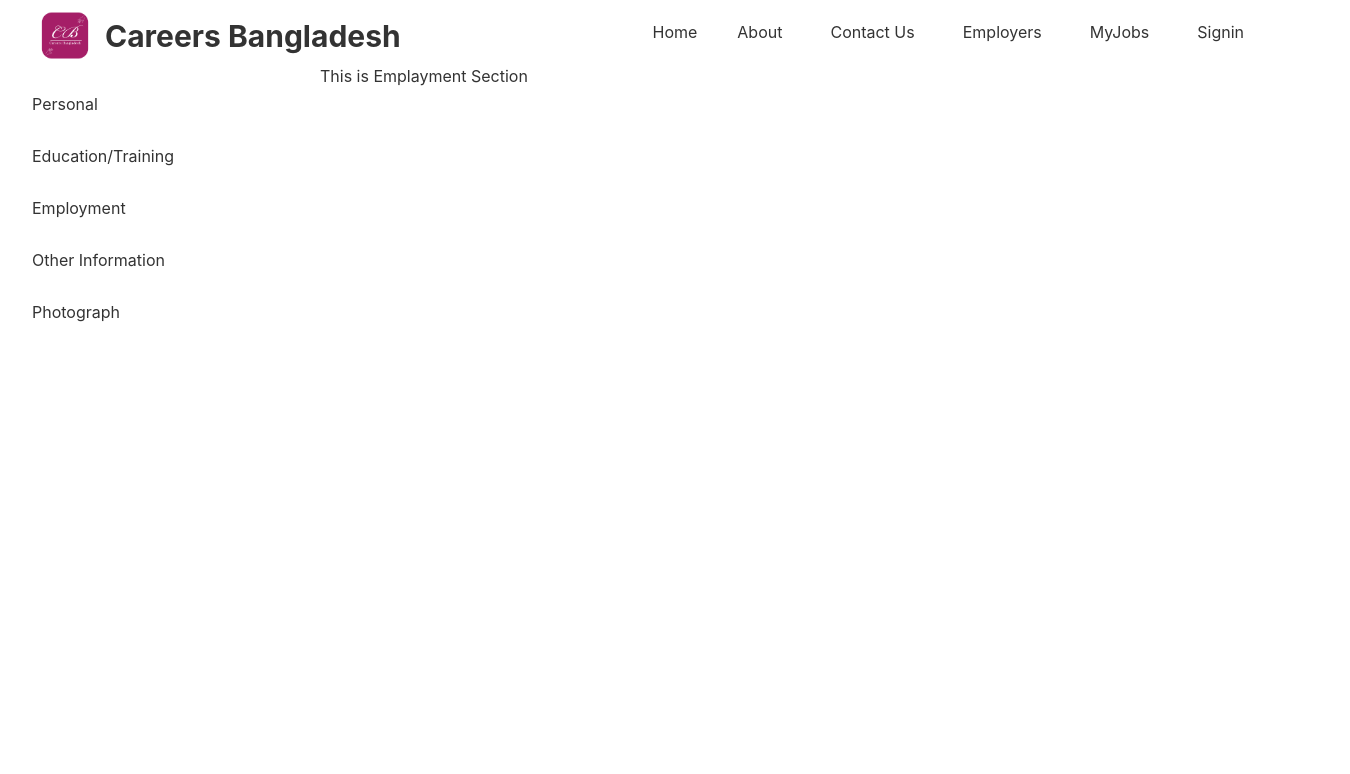
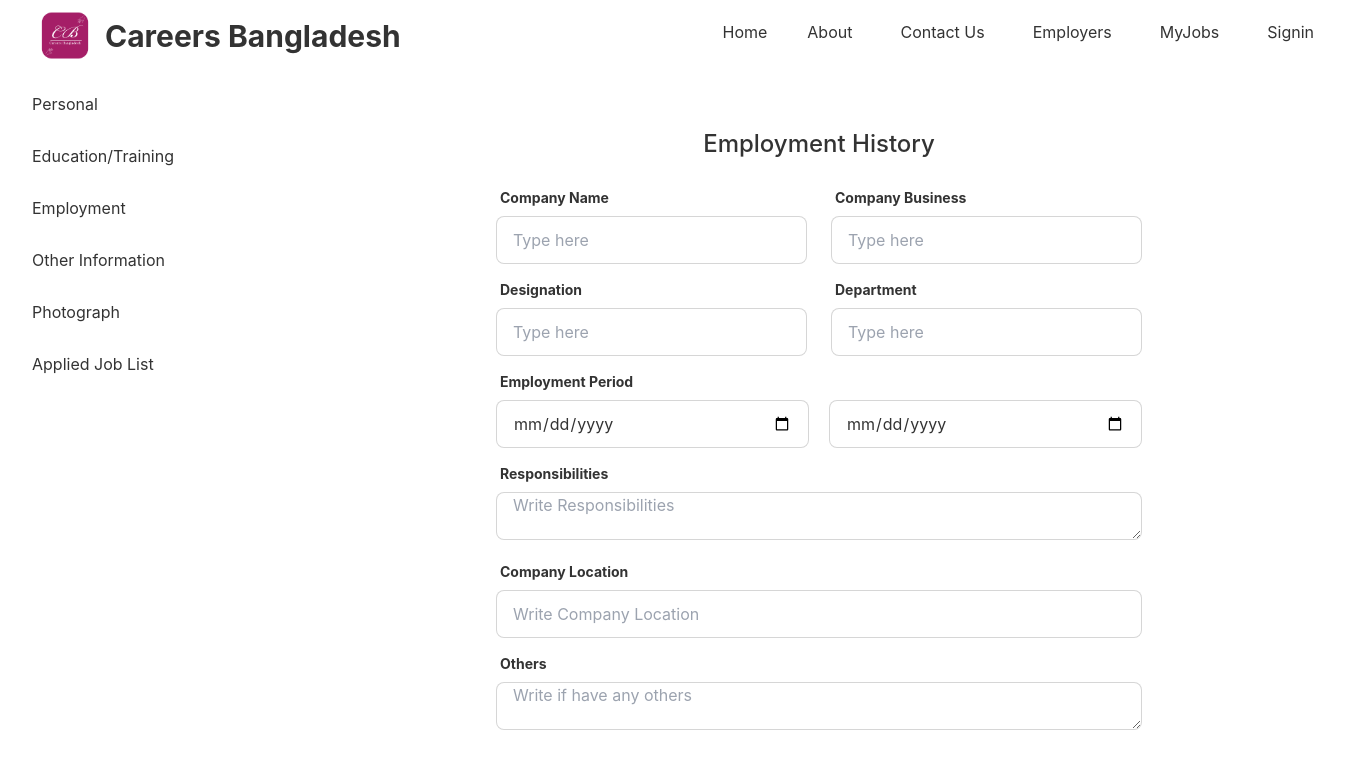
Before and after one commit to tuhinshuvra/carrierrs-bangladesh, a React (Create React App) app: page /dashboard/myjobs/employment in a window 1280 px wide. Shown: the top 774 px of the page, 1350 px wide, since content can reach past the window. Built offline with nearby package versions, Linux system fonts and the light colour scheme.

Commit message:
added employment history

```diff
--- a/src/Pages/Profile/Employers/EmployerDetails.js
+++ b/src/Pages/Profile/Employers/EmployerDetails.js
@@ -42,7 +42,7 @@ const EmployerDetails = () => {
                             <label className="label">
                                 <span className="label-text text-md font-bold ">Company Size</span>
                             </label>
-                            <select className="select select-bordered w-72 ">
+                            <select className="select select-bordered w-[303px] ">
                                 <option disabled selected>Select</option>
                                 <option value={0}>1-15 Employees</option>
                                 <option value={1}>16-50 Employees</option>
@@ -322,7 +322,7 @@ const EmployerDetails = () => {
                             <label className="label">
                                 <span className="label-text text-md font-bold ">District</span>
                             </label>
-                            <select className="select select-bordered w-72" name="district" id='district'>
+                            <select className="select select-bordered w-[303px]" name="district" id='district'>
                                 <option value="Bagerhat">Bagerhat</option>
                                 <option value="Bandarban">Bandarban</option>
                                 <option value="Barguna">Barguna</option>
@@ -393,7 +393,7 @@ const EmployerDetails = () => {
                             <label className="label">
                                 <span className="label-text text-md font-bold ">Thana</span>
                             </label>
-                            <select className="select select-bordered w-72" name="district" id='district'>
+                            <select className="select select-bordered w-[303px]" name="district" id='district'>
                                 <option value="Bagerhat">Bagerhat</option>
                                 <option value="Bandarban">Bandarban</option>
                                 <option value="Barguna">Barguna</option>
--- a/src/Pages/Profile/Employers/JobPost.js
+++ b/src/Pages/Profile/Employers/JobPost.js
@@ -42,7 +42,7 @@ const JobPost = () => {
                             <label className="label">
                                 <span className="label-text text-md font-bold ">Company Size</span>
                             </label>
-                            <select className="select select-bordered w-72 ">
+                            <select className="select select-bordered w-[303px]">
                                 <option disabled selected>Select</option>
                                 <option value={0}>1-15 Employees</option>
                                 <option value={1}>16-50 Employees</option>
--- /dev/null
+++ b/src/Pages/Profile/MyJobs/AppliedJobList/AppliedJobList.js
@@ -0,0 +1,11 @@
+import React from 'react';
+
+const AppliedJobList = () => {
+    return (
+        <div>
+            <h2>Applied Job List</h2>
+        </div>
+    );
+};
+
+export default AppliedJobList;
--- a/src/Pages/Profile/MyJobs/Education-Training/TranningSummary.js
+++ b/src/Pages/Profile/MyJobs/Education-Training/TranningSummary.js
@@ -41,7 +41,7 @@ const TranningSummary = () => {
                         <label className="label">
                             <span className="label-text text-md font-bold ">Training Year</span>
                         </label>
-                        <select id="year-of-passing" name="year-of-passing" className="select select-bordered w-80 ">
+                        <select id="year-of-passing" name="year-of-passing" className="select select-bordered w-[303px]">
                             <option>Year</option>
                             <option value="1940">1940</option>
                             <option value="1941">1941</option>
--- a/src/Pages/Profile/MyJobs/Employment/Employment.js
+++ b/src/Pages/Profile/MyJobs/Employment/Employment.js
@@ -3,7 +3,94 @@ import React from 'react';
 const Employment = () => {
     return (
         <div>
-            <h2>This is Emplayment Section</h2>
+            <div className=' mx-52  my-16'>
+                {/* <div tabIndex={0} className="collapse collapse-arrow border border-base-300 bg-base-100  rounded-md "> */}
+                <h2 className=" text-center text-2xl font-medium my-5">
+                    Employment History
+                </h2>
+
+                <form action="">
+
+                    {/* <div className="collapse-content"> */}
+                    {/* <p>tabIndex={0} attribute is necessary to make the div focusable</p> */}
+                    <div className="grid md:grid-cols-2 md:gap-6">
+                        {/* <div className="form-control w-full max-w-xs"> */}
+                        <div>
+                            <label className="label">
+                                <span className="label-text text-md font-bold ">Company Name</span>
+                            </label>
+                            <input type="text" id='first-name' placeholder="Type here" className="input input-bordered w-full max-w-xs" />
+                        </div>
+                        <div>
+                            <label className="label">
+                                <span className="label-text text-md font-bold ">Company Business</span>
+                            </label>
+                            <input type="text" id='last-name' placeholder="Type here" className="input input-bordered w-full max-w-xs" />
+                        </div>
+                    </div>
+
+                    <div className="grid md:grid-cols-2 md:gap-6 mt-2">
+                        {/* <div className="form-control w-full max-w-xs"> */}
+                        <div>
+                            <label className="label">
+                                <span className="label-text text-md font-bold ">Designation</span>
+                            </label>
+                            <input type="text" id='fathers-name' placeholder="Type here" className="input input-bordered w-full max-w-xs" />
+                        </div>
+                        <div>
+                            <label className="label">
+                                <span className="label-text text-md font-bold ">Department</span>
+                            </label>
+                            <input type="text" id='mothers-name' placeholder="Type here" className="input input-bordered w-full max-w-xs" />
+                        </div>
+                    </div>
+
+                    <div className="mt-2">
+                        {/* <div className="form-control w-full max-w-xs"> */}
+                        <label className="label">
+                            <span className="label-text text-md font-bold ">Employment Period</span>
+                        </label>
+                        <div className=' grid lg:grid-cols-2 lg:gap-5'>
+                            <input type="date" id='birth-dath' className="input input-bordered w-full max-w-xs" />
+                            <input type="date" id='birth-dath' className="input input-bordered w-full max-w-xs" />
+                        </div>
+                    </div>
+
+                    <div className="mt-2">
+                        {/* <div className="form-control w-full max-w-xs"> */}
+                        <div>
+                            <label className="label">
+                                <span className="label-text text-md font-bold ">Responsibilities</span>
+                            </label>
+                            <textarea type="text" id='responsibilities' placeholder="Write Responsibilities" className="input input-bordered w-full" />
+                        </div>
+                    </div>
+                    <div className="mt-2">
+                        {/* <div className="form-control w-full max-w-xs"> */}
+                        <div>
+                            <label className="label">
+                                <span className="label-text text-md font-bold ">Company Location</span>
+                            </label>
+                            <input type="text" id='company-location' placeholder="Write Company Location" className="input input-bordered w-full" />
+                        </div>
+                    </div>
+
+                    <div className="mt-2">
+                        {/* <div className="form-control w-full max-w-xs"> */}
+                        <div>
+                            <label className="label">
+                                <span className="label-text text-md font-bold ">Others</span>
+                            </label>
+                            <textarea type="text" id='emplyment-others' placeholder="Write if have any others" className="input input-bordered w-full" />
+                        </div>
+                    </div>
+
+                    <div className=' flex justify-between my-10'>
+                        <button className="btn btn-warning">Cancel</button>
+                        <button type='submit' name='submit' className="btn btn-primary">Save</button>
+                    </div>
+                </form>
+            </div>
         </div>
     );
 };
--- a/src/Pages/Router/Router/Router.js
+++ b/src/Pages/Router/Router/Router.js
@@ -17,6 +17,7 @@ import JobSummary from '../../Profile/Employers/JobSummary';
 import PostedJobList from '../../Profile/Employers/PostedJobList';
 import EmployersDashboard from '../../../layout/EmployersDashboard';
 import EmployerDetails from '../../Profile/Employers/EmployerDetails';
+import AppliedJobList from '../../Profile/MyJobs/AppliedJobList/AppliedJobList';
 
 const router = createBrowserRouter([
     {
@@ -69,6 +70,10 @@ const router = createBrowserRouter([
                 path: '/dashboard/myjobs/photograph',
                 element: <Photograph></Photograph>
             },
+            {
+                path: '/dashboard/myjobs/applied',
+                element: <AppliedJobList></AppliedJobList>
+            },
 
         ]
     },
--- a/src/layout/MainLayout.js
+++ b/src/layout/MainLayout.js
@@ -5,7 +5,7 @@ import { Outlet } from 'react-router-dom';
 
 const MainLayout = () => {
     return (
-        <div className=' w-[1200px] mx-auto'>
+        <div className='w-[1350px] mx-auto'>
             <Navbar></Navbar>
             <Outlet></Outlet>
             <Footer></Footer>
--- a/src/layout/MyJobDashboard.js
+++ b/src/layout/MyJobDashboard.js
@@ -5,10 +5,8 @@ import Navbar from '../Pages/Shared/Navbar';
 
 const MyJobDashboard = () => {
     return (
-
         <div>
-            {/* <div className=' flex '> */}
-            <div className=''>
+            <div className='w-[1350px] mx-auto'>
                 <Navbar></Navbar>
                 <div className="drawer drawer-mobile  columns-2 ">
                     <input id="dashboard-drawer" type="checkbox" className="drawer-toggle" />
@@ -19,14 +17,14 @@ const MyJobDashboard = () => {
 
                     <div className="drawer-side">
                         <label htmlFor="dashboard-drawer" className="drawer-overlay"></label>
-                        <ul className="menu p-4 w-80 bg-base-100 text-base-content">
+                        <ul className="menu p-4 w-72 bg-base-100 text-base-content">
                             <li><Link to='/dashboard/myjobs/personal'>Personal</Link></li>
                             <li className=' my-1'><Link to='/dashboard/myjobs/education'>Education/Training</Link></li>
                             <li><Link to='/dashboard/myjobs/employment'>Employment</Link></li>
                             <li className=' my-1'><Link to='/dashboard/myjobs/other-information'>Other Information</Link></li>
                             <li><Link to='/dashboard/myjobs/photograph'>Photograph</Link></li>
+                            <li className=' my-1'><Link to='/dashboard/myjobs/applied'>Applied Job List</Link></li>
                         </ul>
-
                     </div>
                 </div>
                 <Footer></Footer>
```
Also changed, not shown: src/Pages/Profile/MyJobs/Education-Training/AcademicSummary.js (+5 -5 lines), src/Pages/Profile/MyJobs/Personal/AddressDetails.js (+8 -8 lines), src/Pages/Profile/MyJobs/Personal/PersonalDetails.js (+5 -7 lines), src/layout/EmployersDashboard.js (+6 -7 lines).
